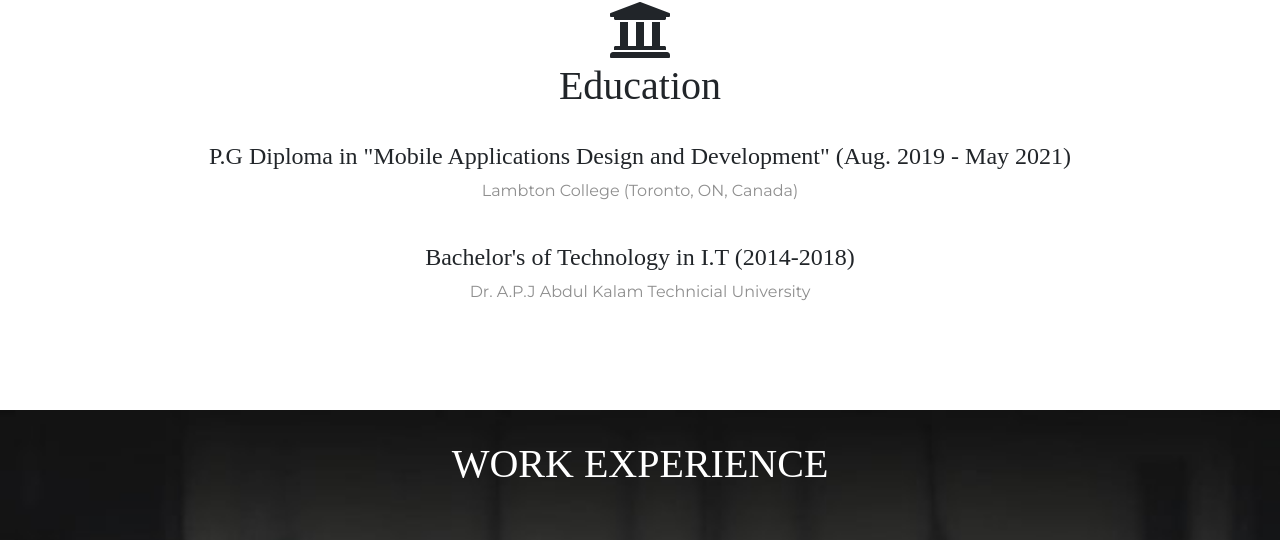
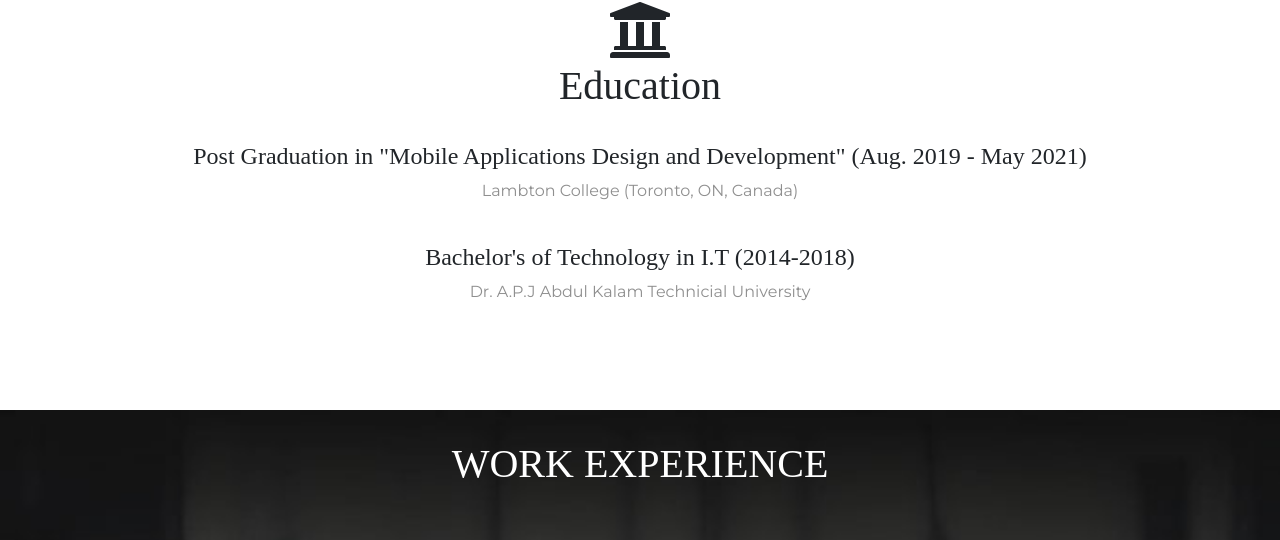
Before and after one commit to devesh0477/CV, a plain HTML site: page index.html in a window 1280 px wide. Shown: the part 1094-1634 px from the top of the page. Drawn offline with nearby package versions, Linux system fonts and the light colour scheme.

Commit message:
latest updates of edu

```diff
--- a/index.html
+++ b/index.html
@@ -127,7 +127,7 @@
 
       <br>
 
-      <h4> P.G Diploma in "Mobile Applications Design and Development" (Aug. 2019 - May 2021)</h4>
+      <h4> Post Graduation in "Mobile Applications Design and Development" (Aug. 2019 - May 2021)</h4>
       <p> Lambton College (Toronto, ON, Canada)</p>
       <br>
 
```
